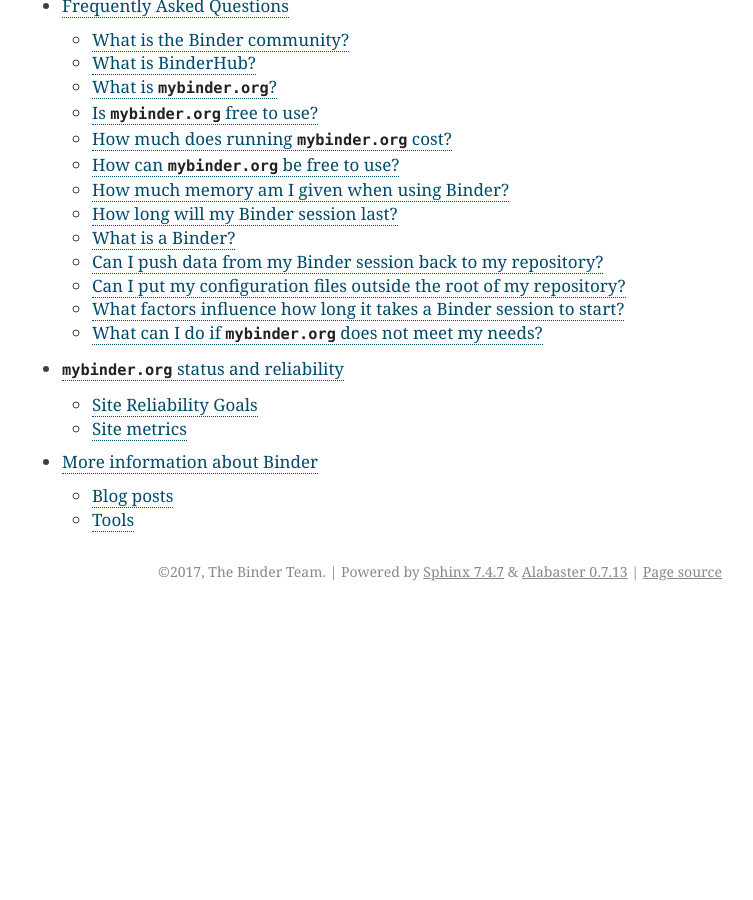
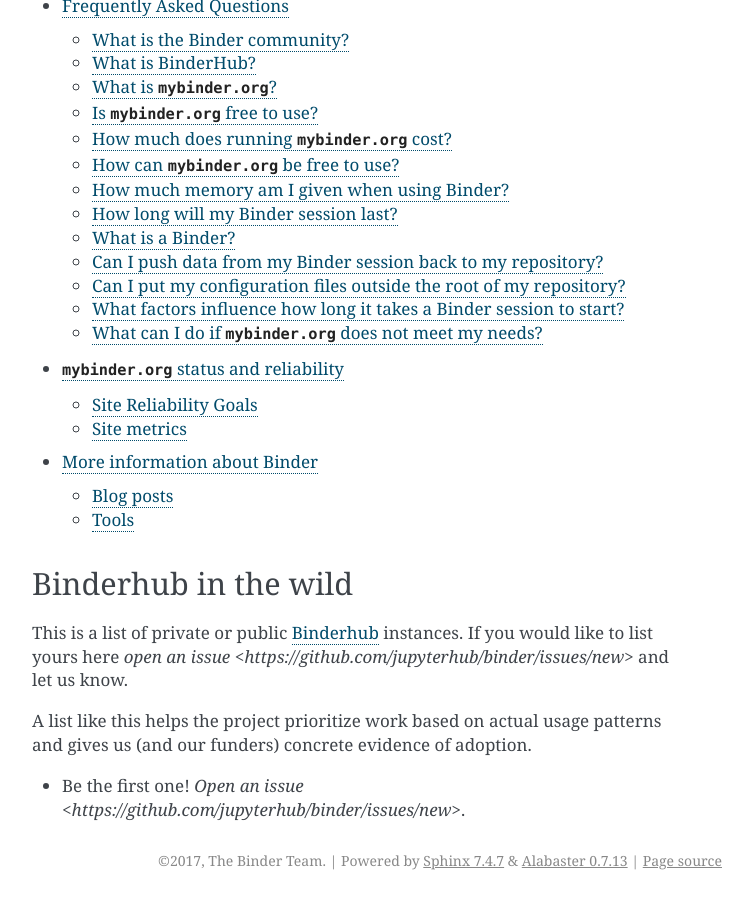
Before and after one commit to jupyterhub/mybinder.org-user-guide, a Sphinx documentation site: the page built from doc/index.rst, in a window 1280 px wide and 900 px high, scrolled down 1998 px. Shown: the whole window, without its empty margins (388-1141 px from the left). Built offline with Sphinx 7.4.7, drawn with Linux system fonts in a browser that asks for light colours; before the commit the page ends 2609 px from its top, so only the background shows below that; some of the changed text lies outside the part shown.

Commit message:
Add section on binderhub deployments in the wild

```diff
--- a/doc/index.rst
+++ b/doc/index.rst
@@ -62,3 +62,15 @@
    faq
    reliability
    more-info
+
+Binderhub in the wild
+---------------------
+
+This is a list of private or public `Binderhub <http://binderhub.readthedocs.io>`_
+instances. If you would like to list yours here `open an issue <https://github.com/jupyterhub/binder/issues/new>`
+and let us know.
+
+A list like this helps the project prioritize work based on actual usage patterns
+and gives us (and our funders) concrete evidence of adoption.
+
+* Be the first one! `Open an issue <https://github.com/jupyterhub/binder/issues/new>`.
```
